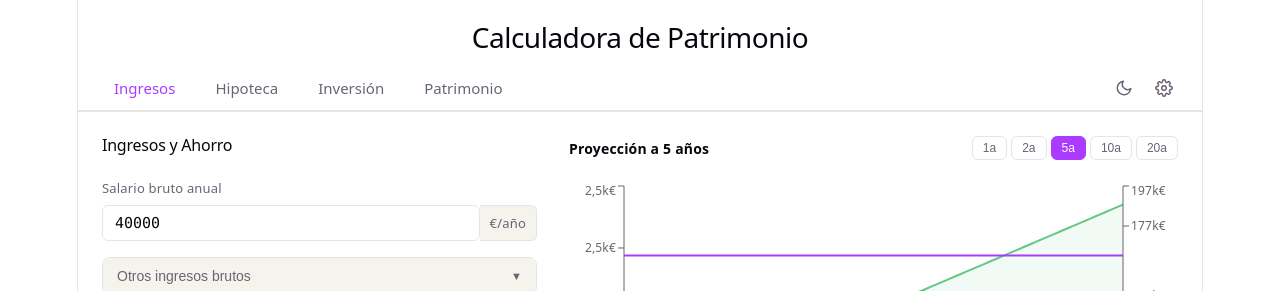
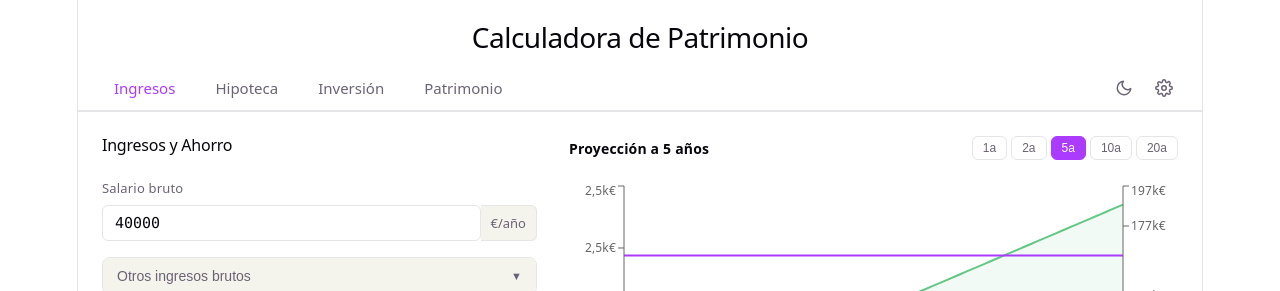
Before and after one commit to aleixRabassa/calculadora-patrimonio, a React (Vite) app: page / in a window 1280 px wide. Shown: the top 291 px of the page. Built offline with nearby package versions, Linux system fonts and the light colour scheme.

Commit message:
feat: add toggle functionality for income unit display and update input handling in Ingresos component

```diff
--- a/src/components/Ingresos.css
+++ b/src/components/Ingresos.css
@@ -107,6 +107,19 @@
   border-radius: 0 6px 6px 0;
   white-space: nowrap;
   box-sizing: border-box;
+}
+
+.input-group .suffix--toggle {
+  cursor: pointer;
+  user-select: none;
+  font-family: inherit;
+  transition: background 0.15s, color 0.15s, border-color 0.15s;
+
+  &:hover {
+    background: var(--accent-bg);
+    color: var(--accent);
+    border-color: var(--accent-border);
+  }
 }
 
 input[type="number"],
--- a/src/components/Ingresos.tsx
+++ b/src/components/Ingresos.tsx
@@ -151,6 +151,11 @@ export function Ingresos() {
   const [gastosExpanded, setGastosExpanded] = useState<boolean>(false)
   const [gastosExtraordinariosExpanded, setGastosExtraordinariosExpanded] = useState<boolean>(false)
   const [otrosIngresosExpanded, setOtrosIngresosExpanded] = useState<boolean>(false)
+  const [brutoUnidad, setBrutoUnidad] = useState<'año' | 'mes'>('año')
+  const [otrosIngresosUnidades, setOtrosIngresosUnidades] = useState<Record<string, 'mes' | 'año'>>({})
+
+  const toggleOtroIngresoUnidad = (id: string) =>
+    setOtrosIngresosUnidades(prev => ({ ...prev, [id]: (prev[id] ?? 'mes') === 'mes' ? 'año' : 'mes' }))
 
   // One-time migration: if old state has gastosFijos but no gastos, convert it
   useEffect(() => {
@@ -363,18 +368,28 @@ export function Ingresos() {
         <h2>Ingresos y Ahorro</h2>
 
         <div className="field">
-          <label htmlFor="brutoAnual">Salario bruto anual</label>
+          <label htmlFor="brutoAnual">Salario bruto</label>
           <div className="input-group">
             <input
               id="brutoAnual"
               type="number"
               min={0}
-              step={500}
-              value={state.brutoAnual}
+              step={brutoUnidad === 'mes' ? 100 : 500}
+              value={brutoUnidad === 'mes' ? parseFloat((state.brutoAnual / 12).toFixed(2)) : state.brutoAnual}
               onFocus={e => e.target.select()}
-              onChange={e => setState(prev => ({ ...prev, brutoAnual: Number(e.target.value) }))}
+              onChange={e => setState(prev => ({
+                ...prev,
+                brutoAnual: brutoUnidad === 'mes' ? Math.round(Number(e.target.value) * 12) : Number(e.target.value),
+              }))}
             />
-            <span className="suffix">€/año</span>
+            <button
+              type="button"
+              className="suffix suffix--toggle"
+              onClick={() => setBrutoUnidad(u => u === 'año' ? 'mes' : 'año')}
+              title="Cambiar unidad"
+            >
+              €/{brutoUnidad}
+            </button>
           </div>
         </div>
 
@@ -398,7 +413,10 @@ export function Ingresos() {
               {otrosIngresosList.length === 0 && (
                 <p className="gastos__empty">Sin otros ingresos añadidos</p>
               )}
-              {otrosIngresosList.map(ingreso => (
+              {otrosIngresosList.map(ingreso => {
+                const unit = otrosIngresosUnidades[ingreso.id] ?? 'mes'
+                const displayValue = unit === 'año' ? parseFloat((ingreso.valor * 12).toFixed(2)) : ingreso.valor
+                return (
                   <div key={ingreso.id} className="gasto-row">
                     <input
                       type="text"
@@ -411,16 +429,24 @@ export function Ingresos() {
                       <input
                         type="number"
                         min={0}
-                      step={50}
-                      value={ingreso.valor}
+                        step={unit === 'año' ? 100 : 10}
+                        value={displayValue}
                         onFocus={e => e.target.select()}
-                      onChange={e => updateOtroIngreso(ingreso.id, 'valor', Number(e.target.value))}
+                        onChange={e => updateOtroIngreso(ingreso.id, 'valor', unit === 'año' ? Number(e.target.value) / 12 : Number(e.target.value))}
                       />
-                    <span className="suffix">€/mes</span>
+                      <button
+                        type="button"
+                        className="suffix suffix--toggle"
+                        onClick={() => toggleOtroIngresoUnidad(ingreso.id)}
+                        title="Cambiar unidad"
+                      >
+                        €/{unit}
+                      </button>
                     </div>
                     <button type="button" className="btn-remove" onClick={() => removeOtroIngreso(ingreso.id)}>✕</button>
                   </div>
-              ))}
+                )
+              })}
               <button type="button" className="btn-add gastos__add" onClick={addOtroIngreso}>+ Añadir ingreso</button>
             </div>
           )}
```
Lines whose indentation alone changed are shown as unchanged.
